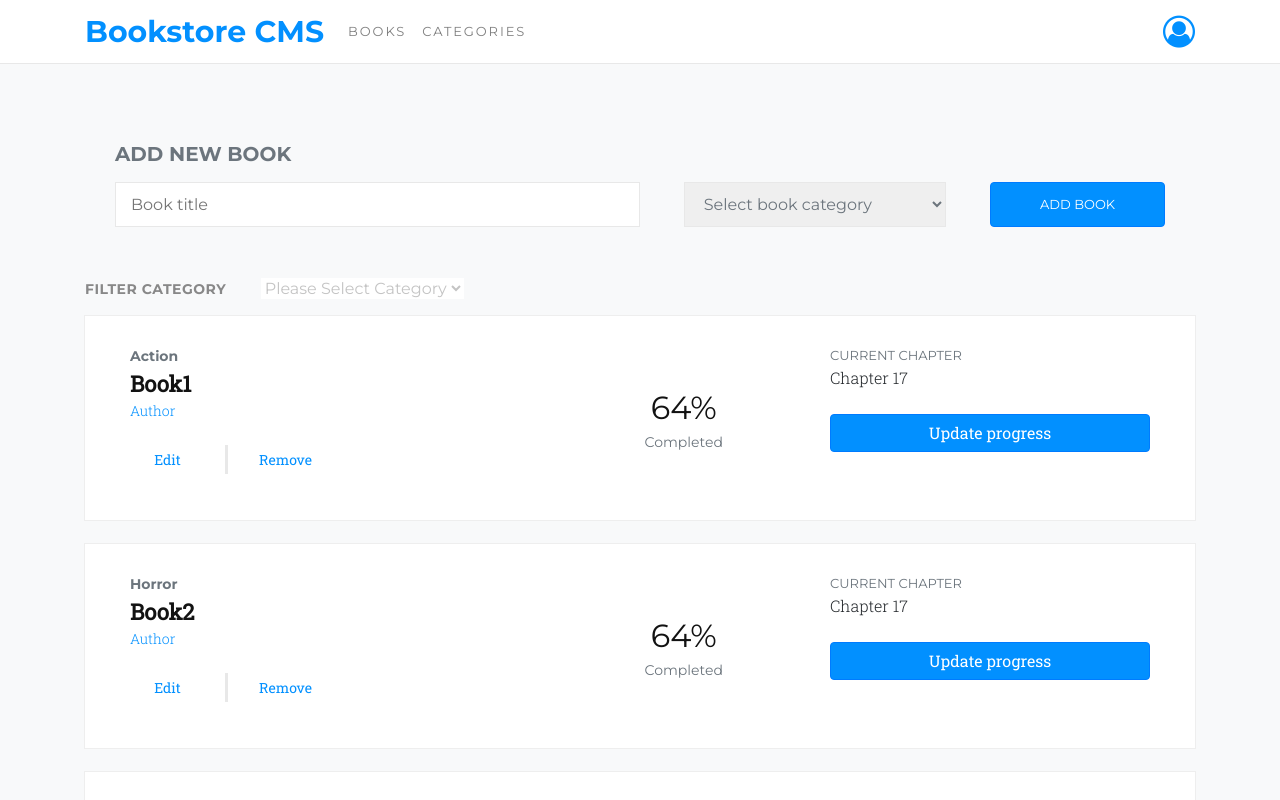
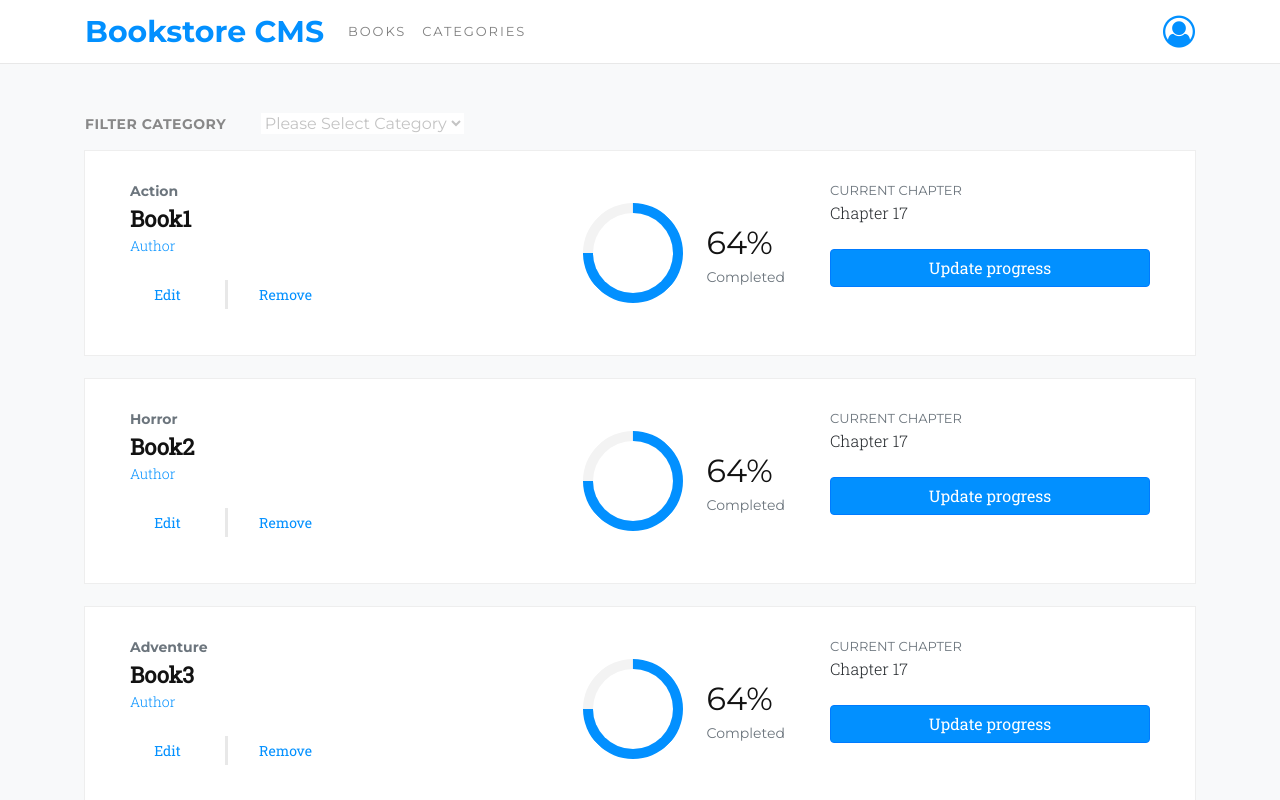
Before and after one commit to ldelbel/bookstore-cms, a React (Create React App) app: page / in a window 1280 px wide. Shown: the top 800 px of the page. Built offline with nearby package versions, Linux system fonts and the light colour scheme.

Commit message:
Move add book form to the bottom and add progress circle

```diff
--- a/src/components/App.js
+++ b/src/components/App.js
@@ -7,8 +7,8 @@ const App = () => (
   <>
     <Navbar />
     <div className="container mt-5">
+      <BooksList />
       <BooksForm />
-      <BooksList />
     </div>
   </>
 );
--- a/src/components/Book.js
+++ b/src/components/Book.js
@@ -1,5 +1,15 @@
 import React from 'react';
 import PropTypes from 'prop-types';
+import styled from 'styled-components';
+
+const StyledLoader = styled.div`
+  border: 10px solid #0290ff;
+  border-radius: 50%;
+  border-top: 10px solid #f3f3f3;
+  width: 100px;
+  height: 100px;
+  transform: rotate(-45deg);
+`;
 
 const Book = props => {
   const { book, handleRemoveBook } = props;
@@ -93,11 +103,14 @@ const Book = props => {
           </li>
         </ul>
       </div>
-      <div className="d-flex flex-column align-items-center justify-content-sm-center justify-content-lg-center align-items-lg-center col-md-3">
-        <span style={{ fontSize: '32px', color: '#121212' }}>64%</span>
-        <span style={{ fontSize: '14px', color: 'var(--gray)' }}>
-          Completed
-        </span>
+      <div className="d-flex align-items-center justify-content-sm-center justify-content-lg-center align-items-lg-center col-md-3">
+        <StyledLoader className="mr-4" />
+        <div className="d-flex flex-column">
+          <span style={{ fontSize: '32px', color: '#121212' }}>64%</span>
+          <span style={{ fontSize: '14px', color: 'var(--gray)' }}>
+            Completed
+          </span>
+        </div>
       </div>
       <div className="d-flex flex-column col-md-4">
         <span style={{ fontSize: '13px', color: 'var(--gray)' }}>
```
Also changed, not shown: 1 other file (tests, documents, lock files or other folders).
